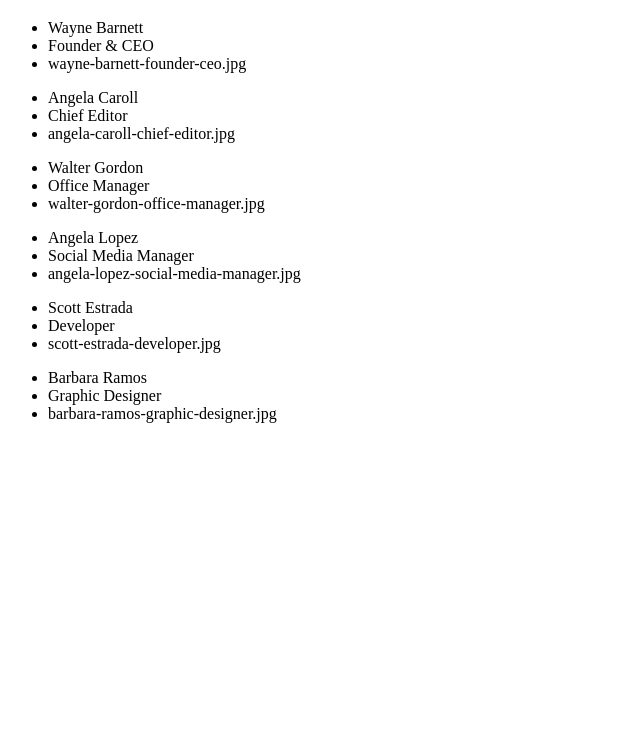
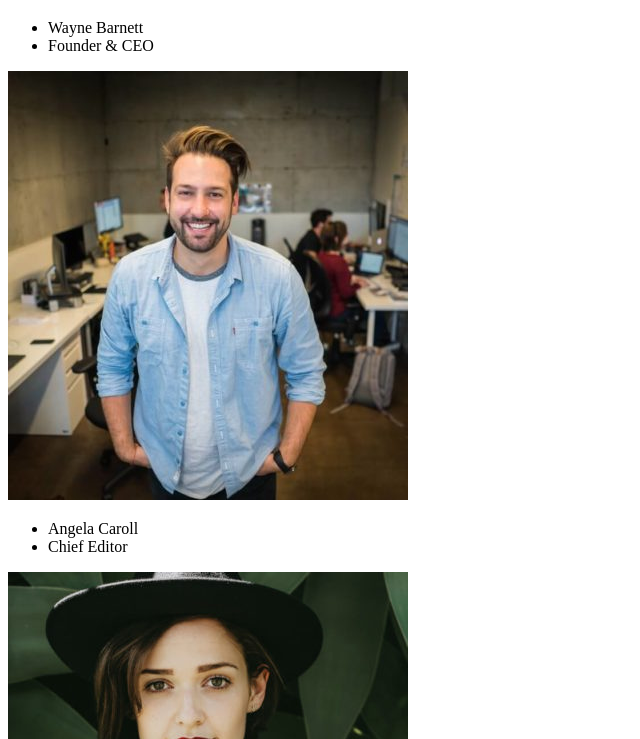
Before and after one commit to PiersilvioPellegrini/js-our-team, a plain HTML site: page Index.html in a window 1280 px wide. Shown: the part 61-800 px from the top of the page, without its empty margins (0-640 px from the left). Drawn offline with Linux system fonts and the light colour scheme.

Commit message:
COMPLETED BONUS 1

```diff
--- /dev/null
+++ b/CSS/style.css
@@ -0,0 +1,3 @@
+p{
+    display:flex;
+}
--- a/JS/script.js
+++ b/JS/script.js
@@ -41,5 +41,13 @@ const Team =[
 for(let i=0; i<Team.length; i++) {
     const teamUser = Team[i];
     console.log(teamUser);
-    TeamOutput.innerHTML += "<ul><li>" + teamUser.name + "</li><li> " + teamUser.jobTitle + "</li><li> " + teamUser.img + "</li></ul>";
+     //mostrare l'immagine per ogni utene
+    //  creo l'elemento img
+    const img = document.createElement("img");
+    //  aggiungo l'attributo src all'elemento img
+    img.src = "IMG/" + teamUser.img;
+
+    TeamOutput.innerHTML += "<ul><li>" + teamUser.name + "</li><li> " + teamUser.jobTitle + "</li></ul>";
+    // stampo l'elemento img
+    TeamOutput.appendChild(img);
 }
```
Also changed, not shown: Index.html (+5 -0 lines), IMG/angela-caroll-chief-editor.jpg (added), IMG/angela-lopez-social-media-manager.jpg (added), IMG/barbara-ramos-graphic-designer.jpg (added), IMG/scott-estrada-developer.jpg (added), IMG/walter-gordon-office-manager.jpg (added), IMG/wayne-barnett-founder-ceo.jpg (added).
